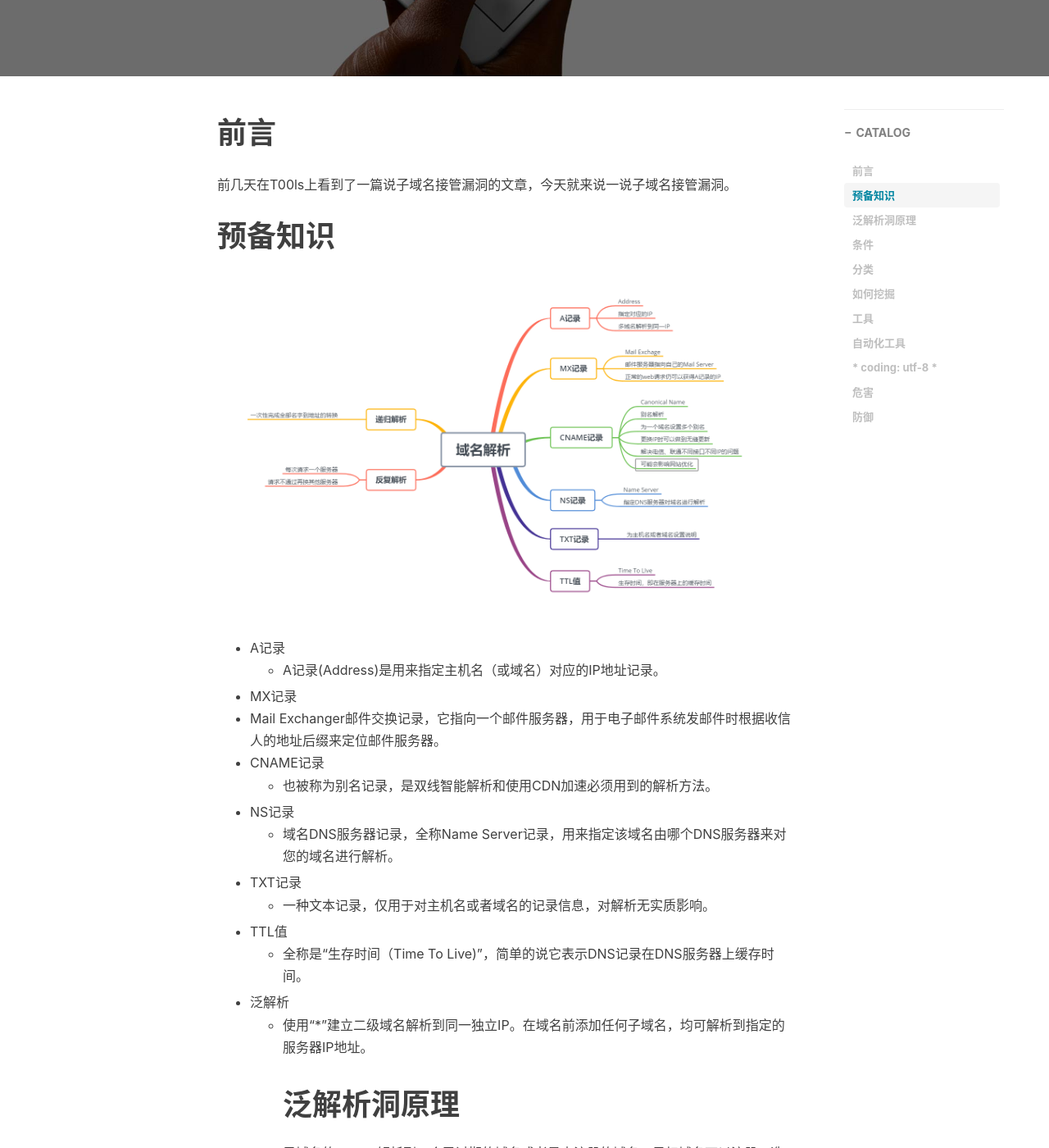
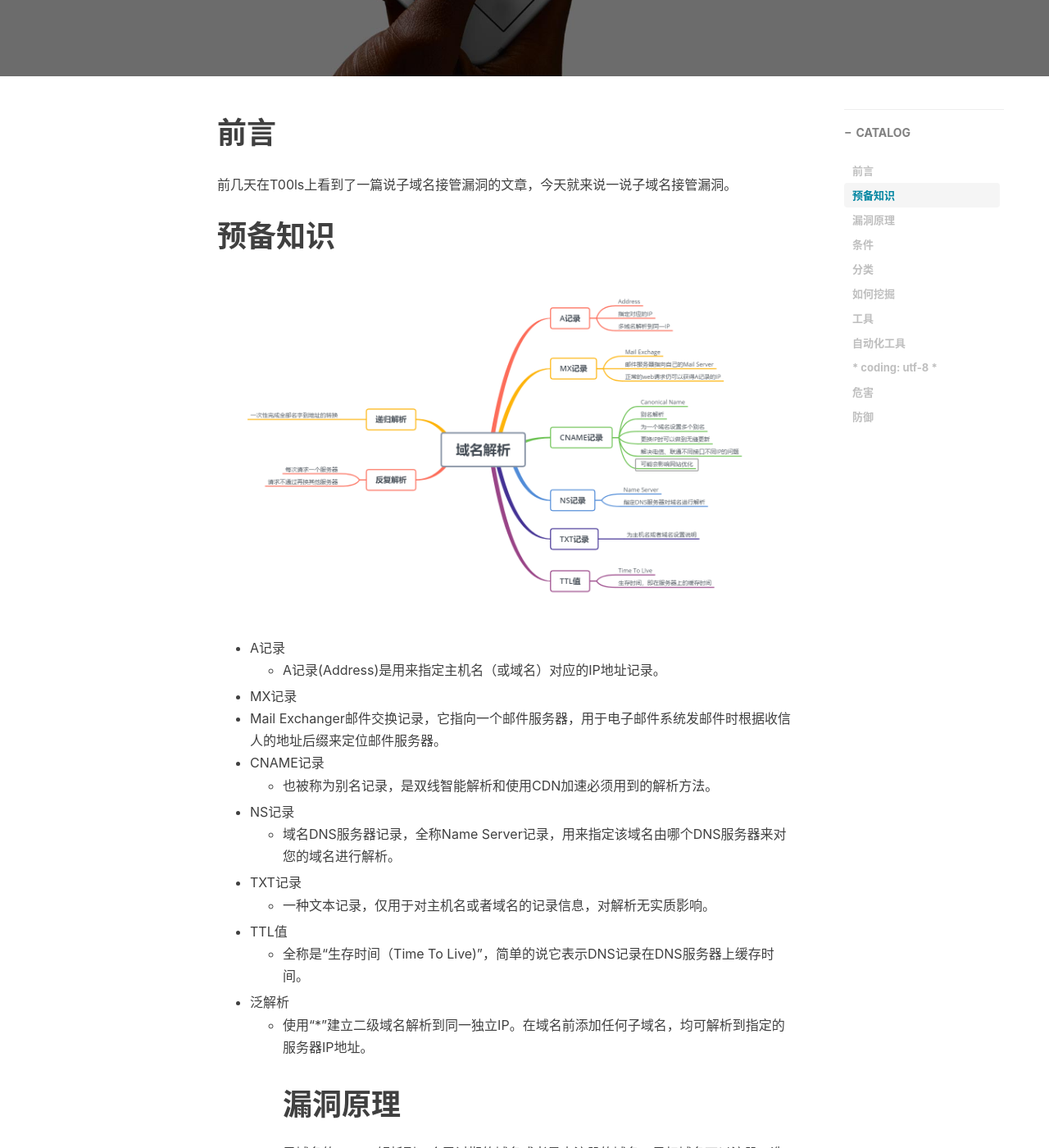
Before and after one commit to FiveAourThe/FiveAourThe.github.io, a Jekyll site: the page built from _posts/2019-09-30-子域名接管漏洞.md, in a window 1280 px wide and 1400 px high, scrolled down 430 px. Shown: the whole window at 82% size. Built offline with Jekyll 4.4.1, drawn with Linux system fonts in a browser that asks for light colours; nearby versions of some CDN libraries; comment, search, counter and statistics services are not loaded.

Commit message:
Update 2019-09-30-子域名接管漏洞.md

```diff
--- a/_posts/2019-09-30-子域名接管漏洞.md
+++ b/_posts/2019-09-30-子域名接管漏洞.md
@@ -27,7 +27,7 @@ tags:
   * 全称是“生存时间（Time To Live)”，简单的说它表示DNS记录在DNS服务器上缓存时间。
 * 泛解析
   * 使用“*”建立二级域名解析到同一独立IP。在域名前添加任何子域名，均可解析到指定的服务器IP地址。
-# 泛解析洞原理
+# 漏洞原理
 子域名的cname解析到一个已过期的域名或者是未注册的域名，目标域名可以注册，造成子域名接管漏洞(Subdomain Takeover)。
 # 条件
 满足子域名接管漏洞需要满足以下三点要求：
```
